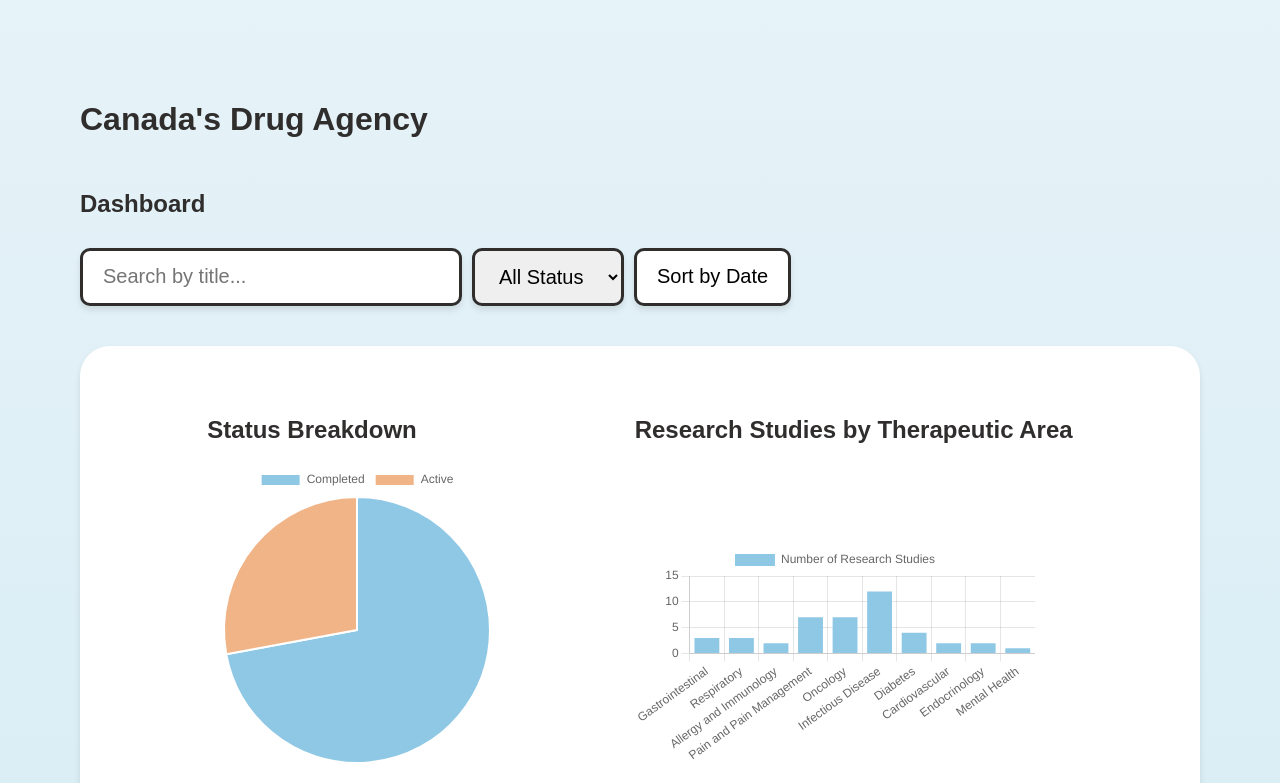
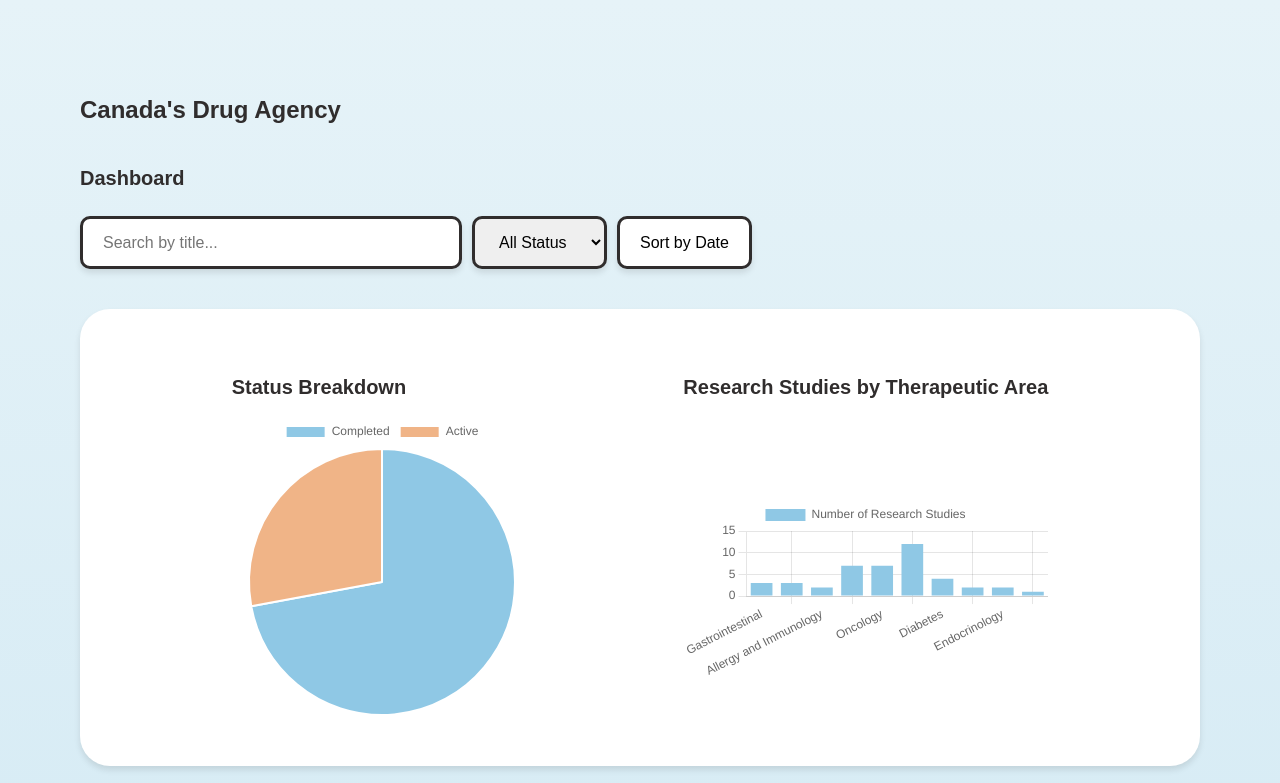
Before and after one commit to SravaniSingani/cdaAPI, a plain HTML site: page index.html in a window 1280 px wide. Shown: the top 783 px of the page. Drawn offline with nearby package versions, Linux system fonts and the light colour scheme.

Commit message:
Update style.css

```diff
--- a/style.css
+++ b/style.css
@@ -14,7 +14,12 @@
 .nav{
     background-color: #ddd;
 }
-h1, h2{
+h1{
+    font-size: 24px;
+    color: #302D2D;
+}
+h2{
+    font-size: 20px;
     color: #302D2D;
 }
 .filters{
@@ -24,7 +29,7 @@
 }
 input, select, button {
     padding: 14px 20px;
-    font-size: 20px;
+    font-size: 16px;
     border-radius: 10px;
     border: solid #302D2D;
     box-shadow: 0 4px 6px rgba(0, 0, 0, 0.1);
@@ -65,7 +70,7 @@
     width: 100%;
     border-collapse: collapse;
     background: #fff;
-    font-size: 20px;
+    font-size: 16px;
     box-shadow: 0 4px 6px rgba(0, 0, 0, 0.1);
     border-radius: 30px;
 }
```
